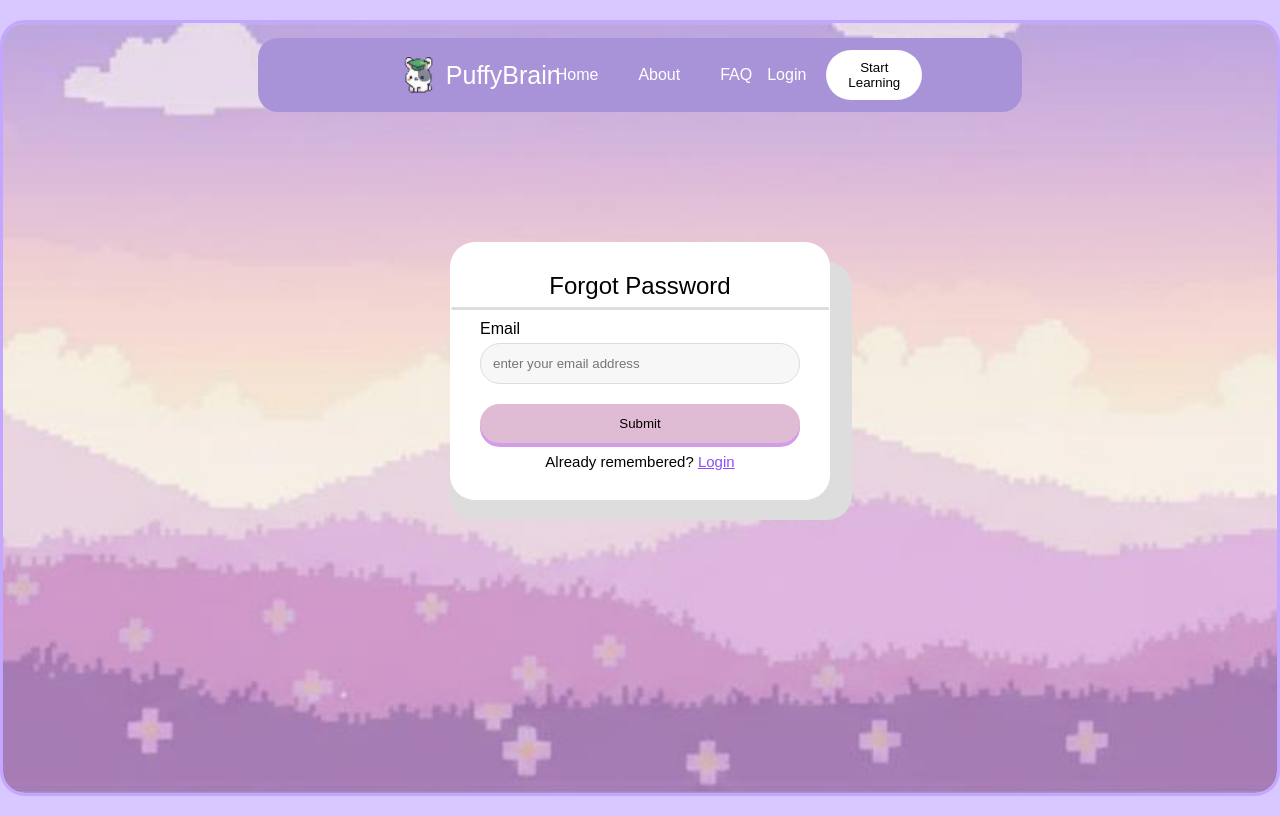
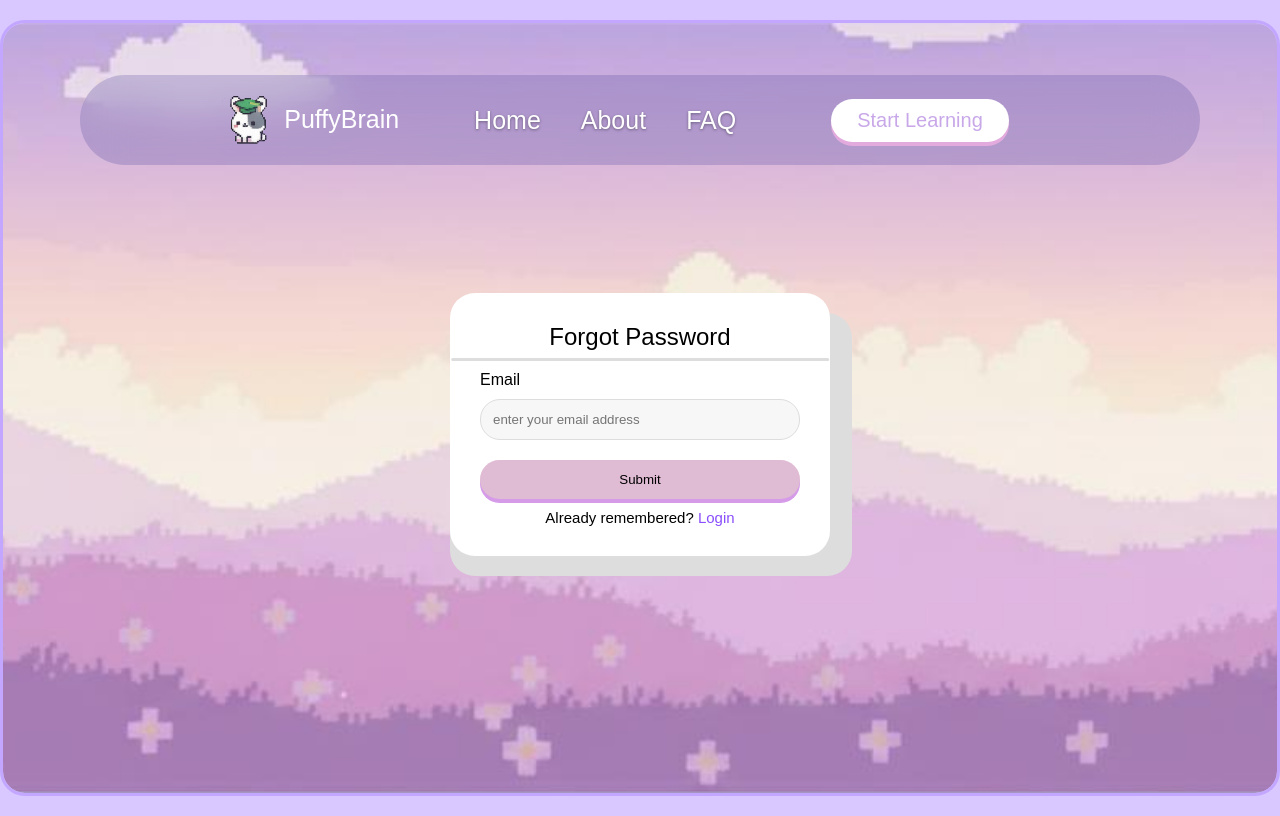
Before and after one commit to shergoal/Puffybrain, a plain HTML site: page Puff/ForgotPass.html in a window 1280 px wide. Drawn offline with Linux system fonts and the light colour scheme; a web font is replaced by a local one.

Commit message:
modified:   Puff/ForgotPass.html 	modified:   Puff/forgotpass.css 	modified:   user account/login.html

```diff
--- a/Puff/ForgotPass.html
+++ b/Puff/ForgotPass.html
@@ -32,7 +32,6 @@
                 </nav>
 
                 <div class="nav-right">
-                    <a href="#" class="login">Login</a>
                     <button class="start-btn">Start Learning</button>
                 </div>
             </header>
@@ -50,7 +49,7 @@
                 <button class="submit-btn">Submit</button>
 
                 <p class="login-text">
-                    Already remembered? <a href="#">Login</a>
+                    Already remembered? <a href="../user account/login.html">Login</a>
                 </p>
             </div>
 
--- a/Puff/forgotpass.css
+++ b/Puff/forgotpass.css
@@ -48,19 +48,88 @@ body {
 
 /* NAVIGATION BAR */
 .navbar {
-    width: 60%;
-    margin: 15px auto;
-    padding: 12px 40px;
+    width: 90%;
+    height: 90px;
+
+    background: rgba(54, 48, 138, 0.2);
+    backdrop-filter: blur(20px);
+    -webkit-backdrop-filter: blur(20px);
+
     display: flex;
-    justify-content: space-between;
     align-items: center;
-    background: #A993D8;
-    backdrop-filter: blur(6px);
-    border-radius: 20px;
+    justify-content: center;
+
+    gap: 80px;
+    width: 140vh;
+    margin: 70px auto;
+
+    border-radius: 50px;
+
+    position: fixed;
+    top: 5px;
+    left: 50%;
+    transform: translateX(-50%);
+    z-index: 999;
 }
 
+.nav-links {
+    justify-content: center;
+    list-style: none;
+    display: flex;
+    gap: 40px;
+
+    font-family: "Jersey 15", sans-serif;
+    font-size: 25px;
+}
+
+.nav-links a {
+    color: #ffffff;
+    text-decoration: none;
+    font-weight: 500;
+    text-shadow: 0 1px 3px rgba(0,0,0,0.4);
+
+    transition: transform 0.15s ease, opacity 0.15s ease;
+}
+
+.nav-links a:hover {
+    transform: scale(1.06);
+    opacity: 0.75;
+}
+
+/* Click animation */
+.nav-links a:active {
+    transform: scale(0.92);
+}
+
+/* ===== ACTIONS  ===== */
+.nav-actions {
+    display: flex;
+    align-items: center;
+    gap: 18px;
+
+    font-family: "Jersey 15", sans-serif;
+    font-size: 25px;
+}
+
+.nav-actions .login {
+    color: #ffffff;
+    text-decoration: none;
+    text-shadow: 0 1px 3px rgba(0,0,0,0.4);
+    transition: transform 0.15s ease, opacity 0.15s ease;
+}
+
+.nav-actions .login:hover {
+    transform: scale(1.06);
+    opacity: 0.75;
+}
+
+.nav-actions .login:active {
+    transform: scale(0.92);
+}
+
+
 .logo {
-    width: 45px;
+    width: 60px;
 }
 
 .logo-section {
@@ -86,7 +155,7 @@ body {
 .nav-links a {
     margin: 0 15px;
     text-decoration: none;
-    font-size: 16px;
+    font-size: 25px;
     color: white;
     font-weight: normal;
 }
@@ -104,13 +173,31 @@ body {
     font-weight: normal;
 }
 
+/* ===== START BUTTON ===== */
 .start-btn {
-    padding: 10px 22px;
+    padding: 10px 26px;
+    background: white;
+    color: var(--color-third);
+    border: none;
     border-radius: 25px;
-    border: none;
-    background: white;
-    font-weight: normal;
+
+    font-family: "Jersey 15", sans-serif;
+    font-size: 20px;
+
     cursor: pointer;
+
+    box-shadow: 0 4px 0 var(--color-secondary);
+
+    transition: transform 0.15s ease, box-shadow 0.15s ease;
+}
+
+.start-btn:hover {
+    transform: scale(1.05);
+}
+
+.start-btn:active {
+    transform: translateY(3px);
+    box-shadow: 0 1px 0 var(--color-secondary);
 }
 
 /* BACKGROUND IMAGE */
@@ -136,8 +223,8 @@ body {
         0 20px 0 var(--color-shadow),
         22px 20px 0 var(--color-shadow);
 
-    position: relative;
-}
+        margin-top: 270px;
+    }
 
 .forgot-card h2 {
     font-size: 24px;
@@ -176,6 +263,21 @@ body {
     background: #f7f7f7;
 }
 
+input {
+    width: 100%;
+    padding: 12px;
+    margin-top: 5px;
+    border: none;
+    background: #efefef;
+    border-radius: 15px;
+}
+
+input:focus {
+    background: #e2e2e2;
+    outline: none;
+    box-shadow: 0 0 0 3px var(--color-secondary);
+}
+
 .submit-btn {
     width: 100%;
     padding: 12px;
@@ -190,9 +292,15 @@ body {
 
 .login-text {
     font-size: 15px;
+    text-decoration: none;
+    font-weight: normal;
 }
+
 
 .login-text a {
     color: #8a4efc;
+    text-decoration: none;
+    font-weight: normal;
+
 
 }
```
Also changed, not shown: user account/login.html (+1 -1 lines).
